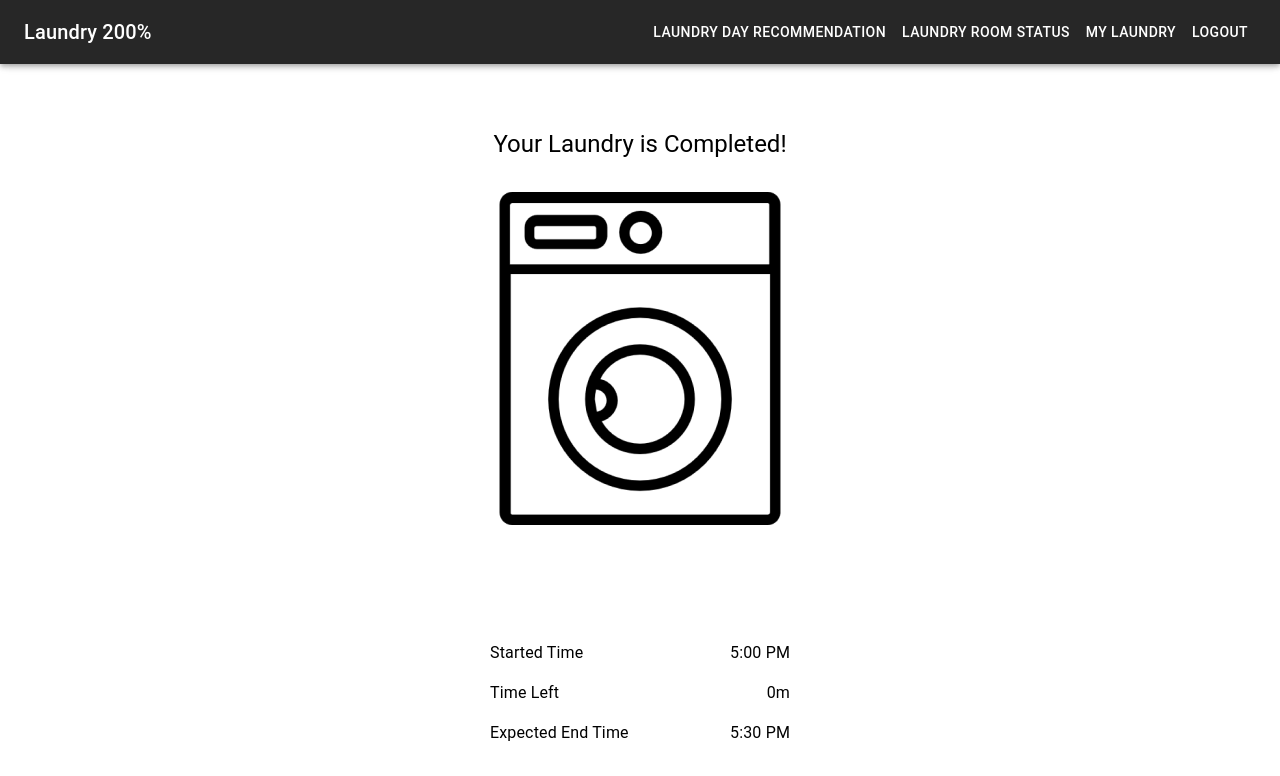
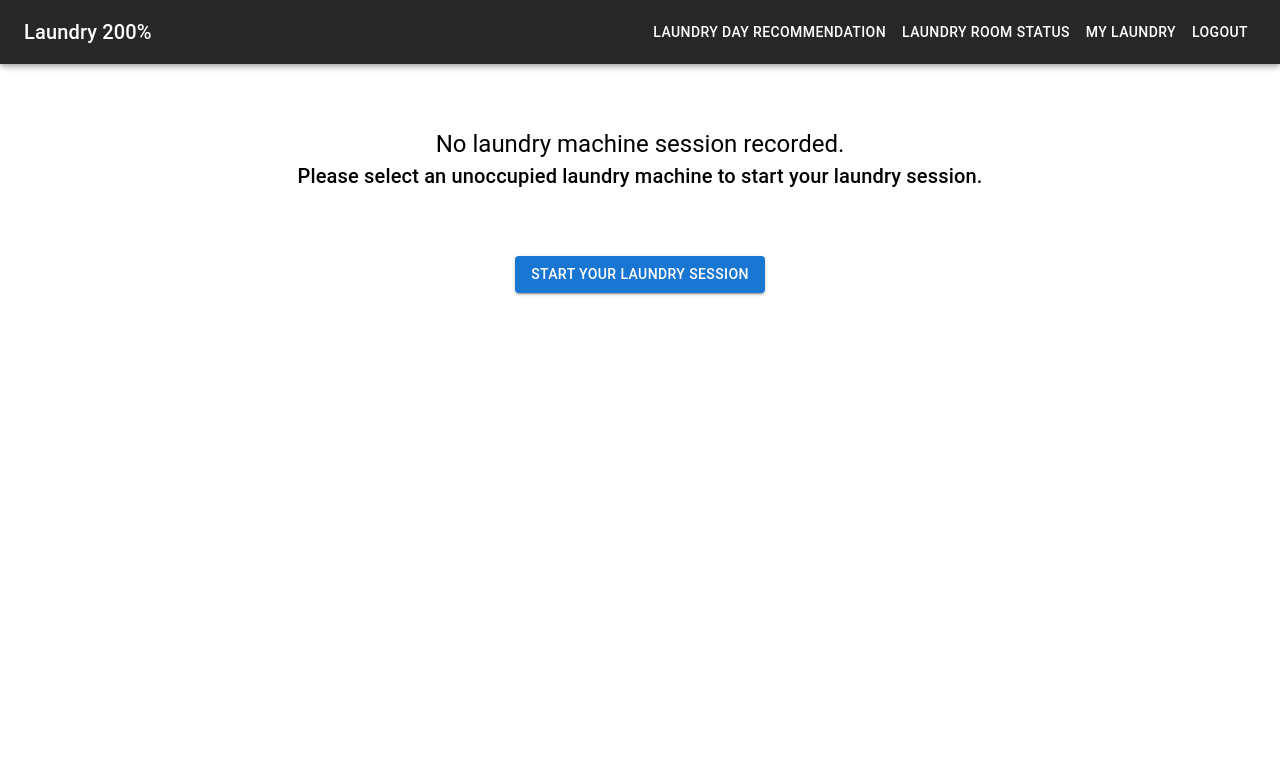
Before and after one commit to michellekjs/CS459_Laundry, a React (Create React App) app in the folder laundry_200/: page /my-laundry in a window 1280 px wide. Shown: the top 776 px of the page. Built offline with nearby package versions, Linux system fonts and the light colour scheme.

Commit message:
Updated page transition and API integration

```diff
--- a/laundry_200/src/App.js
+++ b/laundry_200/src/App.js
@@ -5,6 +5,7 @@ import LoginPage from "./component/LoginPage";
 import WeatherPage from "./component/WeatherPage";
 import StatusPage from "./component/StatusPage";
 import MyLaundryPage from "./component/MyLaundryPage";
+import EmptyLaundryPage from "./component/EmptyLaundryPage";
 
 import { BrowserRouter, Route, Routes } from "react-router-dom";
 
@@ -17,7 +18,8 @@ function App() {
           <Route path="/" element={<MainPage />} />
           <Route path="/weather" element={<WeatherPage />} />
           <Route path="/status" element={<StatusPage />} />
-          <Route path="/my-laundry" element={<MyLaundryPage />} />
+          <Route path="/my-laundry" element={<EmptyLaundryPage />} />
+          <Route path="/my-laundry/:id" element={<MyLaundryPage />} />
         </Routes>
       </BrowserRouter>
     </div>
--- /dev/null
+++ b/laundry_200/src/component/EmptyLaundryPage.js
@@ -0,0 +1,33 @@
+import React from "react";
+import Box from "@mui/material/Box";
+import { Button, Toolbar, Typography } from "@mui/material";
+import Navigation from "./NavigationBar";
+
+const MyLaundryPage = () => {
+  return (
+    <div>
+      <Navigation />
+      <Toolbar />
+      <Box
+        component="main"
+        sx={{ pt: 8, pb: 4 }}
+        style={{ textAlign: "center" }}
+      >
+        <Typography variant="h5">
+          No laundry machine session recorded.
+        </Typography>
+        <Typography variant="h6">
+          Please select an unoccupied laundry machine to start your laundry
+          session.
+        </Typography>
+      </Box>
+      <Box component="main" sx={{ p: 4 }} style={{ textAlign: "center" }}>
+        <Button variant="contained" href="/status">
+          Start Your Laundry Session
+        </Button>
+      </Box>
+    </div>
+  );
+};
+
+export default MyLaundryPage;
--- a/laundry_200/src/component/MyLaundryPage.js
+++ b/laundry_200/src/component/MyLaundryPage.js
@@ -1,45 +1,56 @@
-import React from "react";
+import React, { useState } from "react";
 import Box from "@mui/material/Box";
-import { Toolbar, Typography, Grid } from "@mui/material";
+import { Button, Toolbar, Typography, Grid } from "@mui/material";
 import Navigation from "./NavigationBar";
 import washingMachineImg from "../image/washing-machine.png";
 import washingMachineCompImg from "../image/washing-machine-complete.png";
 import moment from "moment";
+import { useLocation } from "react-router-dom";
+import axios from "axios";
 
 const MyLaundryPage = () => {
-  /**
-   * API needed
-   * {
-   *  start: "2022-11-23T17:00:00"
-   *  expectedEnd: "2022-11-23T18:30:00"
-   * }
-   */
+  const { state } = useLocation();
+  const { id, start, duration } = state;
 
-  // dummy data
-  const start = "2022-11-23T17:00:00";
-  const expectedEnd = "2022-11-23T17:30:00";
-
-  // check whether the laundry is completed
-  const completed = moment() >= moment(expectedEnd, "YYYY-MM-DDTHH:mm:ss");
+  const expectedEnd = moment(start, "YYYY-MM-DDTHH:mm").add(duration, "m");
 
   // To calculate the time left between the current time and the expected time left
-  const timeLeft = moment(expectedEnd, "YYYY-MM-DDTHH:mm:ss").diff(
+  const timeLeft = moment(expectedEnd, "YYYY-MM-DDTHH:mm").diff(
     moment(),
     "minutes"
   );
 
   // Formatted start time and end time
-  const startTime = moment(start, "YYYY-MM-DDTHH:mm:ss").format("LT");
-  const endTime = moment(expectedEnd, "YYYY-MM-DDTHH:mm:ss").format("LT");
+  const startTime = moment(start, "YYYY-MM-DDTHH:mm").format("LT");
+  const endTime = moment(expectedEnd, "YYYY-MM-DDTHH:mm").format("LT");
+
+  let [status, setStatus] = useState(true);
+
+  if (status) {
+    setTimeout(() => {
+      axios.get("http://localhost:1234/req").then(function (response) {
+        setStatus(response.data.state);
+        console.log(response.data.state);
+      });
+    }, 10 * 1000);
+  }
+
+  // check whether the laundry is completed
+  // const completed = moment() >= moment(expectedEnd, "YYYY-MM-DDTHH:mm");
+
+  const completed = !status;
 
   return (
     <div>
       <Navigation />
-
       <Toolbar />
       <Box component="main" sx={{ p: 8 }} style={{ textAlign: "center" }}>
         <Typography variant="h5">
           Your Laundry is {completed ? "Completed" : "Running"}!
+        </Typography>
+        <Typography variant="caption">
+          Note: It is possible that the laundry machine is still running when it
+          reaches the expected end time / time left runs out.
         </Typography>
         <Box sx={{ p: 4 }}>
           <img
@@ -49,6 +60,9 @@ const MyLaundryPage = () => {
       </Box>
       <Grid container justifyContent="center">
         <Grid item minWidth={300}>
+          <Grid item style={{ textAlign: "center" }}>
+            <Typography>Machine ID: {id}</Typography>
+          </Grid>
           <Grid container sx={{ pt: 2 }}>
             <Grid item xs={6} style={{ textAlign: "left" }}>
               <Typography>Started Time</Typography>
@@ -59,7 +73,7 @@ const MyLaundryPage = () => {
           </Grid>
           <Grid container sx={{ pt: 2 }}>
             <Grid item xs={6} style={{ textAlign: "left" }}>
-              <Typography>Time Left</Typography>
+              <Typography>Expected Time Left</Typography>
             </Grid>
             <Grid item xs={6} style={{ textAlign: "right" }}>
               <Typography>{timeLeft < 0 ? 0 : timeLeft}m</Typography>
@@ -75,6 +89,11 @@ const MyLaundryPage = () => {
           </Grid>
         </Grid>
       </Grid>
+      <Box component="main" sx={{ p: 4 }} style={{ textAlign: "center" }}>
+        <Button variant="contained" href="/status">
+          Start A New Laundry Session
+        </Button>
+      </Box>
     </div>
   );
 };
--- a/laundry_200/src/component/StatusPage.js
+++ b/laundry_200/src/component/StatusPage.js
@@ -11,9 +11,16 @@ import {
   MenuItem,
   ImageList,
   ImageListItem,
+  Dialog,
+  DialogTitle,
+  DialogContent,
+  TextField,
+  DialogActions,
+  Button,
 } from "@mui/material";
 import washingMachineImg from "../image/washing-machine.png";
 import washingMachineCompImg from "../image/washing-machine-complete.png";
+import { useNavigate } from "react-router-dom";
 
 const StatusPage = () => {
   // dummy data
@@ -213,8 +220,8 @@ const StatusPage = () => {
   const [floors, setFloors] = useState([]);
   const [rooms, setRooms] = useState([]);
 
-  const [idle, setIdle] = useState([]);
-  const [occupied, setOccupied] = useState([]);
+  const [idle, setIdle] = useState(0);
+  const [occupied, setOccupied] = useState(0);
 
   const handleDorm = (e) => {
     setDorm(e.target.value);
@@ -273,11 +280,98 @@ const StatusPage = () => {
     }
   };
 
+  // clicking unoccupied laundry machine
+  const [openDialog, setOpenDialog] = useState(false);
+
+  const handleOpenDialog = () => {
+    setOpenDialog(true);
+  };
+
+  const handleCloseDialog = () => {
+    setOpenDialog(false);
+  };
+
+  const [startTime, setStartTime] = useState("");
+  const [duration, setDuration] = useState(0);
+
+  const handleStartTime = (e) => {
+    setStartTime(e.target.value);
+  };
+
+  const handleDuration = (e) => {
+    setDuration(e.target.value);
+  };
+
+  // // clicking occupied laundry machine
+  // const [openDialogOcc, setOpenDialogOcc] = useState(false);
+
+  // const handleOpenDialogOcc = () => {
+  //   setOpenDialogOcc(true);
+  // };
+
+  // const handleCloseDialogOcc = () => {
+  //   setOpenDialogOcc(false);
+  // };
+
+  const machineId = "1";
+
+  const navigate = useNavigate();
+
+  const handleStartLaundry = () => {
+    setOpenDialog(false);
+    if (startTime !== "" && duration !== 0) {
+      navigate(`/my-laundry/${machineId}`, {
+        state: { id: machineId, start: startTime, duration: duration },
+      });
+    }
+  };
+
   return (
     <div>
       <Navigation />
       <Toolbar />
       <Box component="main" sx={{ p: 8 }}>
+        <Dialog open={openDialog}>
+          <DialogTitle>Start A New Laundry Session</DialogTitle>
+          <DialogContent>
+            <Box sx={{ p: 2 }}>
+              <InputLabel>Start Time</InputLabel>
+              <TextField
+                autoFocus
+                id="start"
+                type="datetime-local"
+                fullWidth
+                variant="standard"
+                onChange={handleStartTime}
+              ></TextField>
+            </Box>
+            <Box sx={{ p: 2 }}>
+              <InputLabel>Duration (minutes)</InputLabel>
+              <TextField
+                id="duration"
+                type="number"
+                fullWidth
+                variant="standard"
+                onChange={handleDuration}
+              ></TextField>
+            </Box>
+          </DialogContent>
+          <DialogActions>
+            <Button onClick={handleCloseDialog}>Cancel</Button>
+            <Button onClick={handleStartLaundry}>Start</Button>
+          </DialogActions>
+        </Dialog>
+        {/* <Dialog open={openDialogOcc}>
+          <DialogTitle>Occupied!</DialogTitle>
+          <DialogContent>
+            <Typography>
+              Please choose another unoccupied laundry machine.
+            </Typography>
+          </DialogContent>
+          <DialogActions>
+            <Button onClick={handleCloseDialogOcc}>OK</Button>
+          </DialogActions>
+        </Dialog> */}
         <Grid container>
           <Grid item xs={6}>
             <Typography variant="h6">Select Your Laundry Room</Typography>
@@ -335,16 +429,25 @@ const StatusPage = () => {
           </Grid>
           <Grid item xs={6}>
             <Typography variant="h6">Laundry Room Status</Typography>
+            <Typography variant="subtitle2">
+              Select an empty laundry machine to start a new laundry session.
+            </Typography>
             <Grid container sx={{ py: 2 }} alignItems="center">
               <ImageList cols={3} sx={{ width: 500 }}>
                 {Array.from(Array(idle)).map((item, idx) => (
                   <ImageListItem key={idx} sx={{ p: 2 }}>
-                    <img src={washingMachineCompImg}></img>
+                    <img
+                      src={washingMachineCompImg}
+                      onClick={handleOpenDialog}
+                    ></img>
                   </ImageListItem>
                 ))}
                 {Array.from(Array(occupied)).map((item, idx) => (
                   <ImageListItem key={idx} sx={{ p: 2 }}>
-                    <img src={washingMachineImg}></img>
+                    <img
+                      src={washingMachineImg}
+                      onClick={handleOpenDialog}
+                    ></img>
                   </ImageListItem>
                 ))}
               </ImageList>
```
